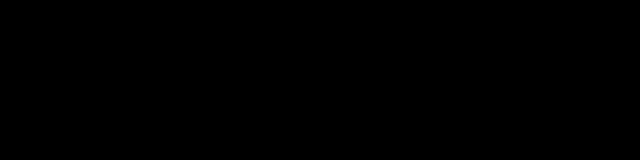
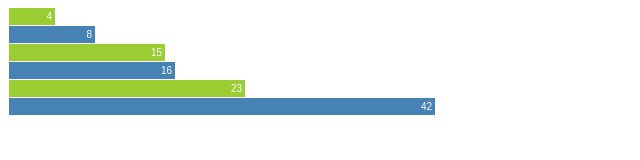
Before and after one commit to ArthurFoucher/d3-playground, a plain HTML site: page index.html in a window 1280 px wide. Shown: the whole page, without its empty margins (0-640 px from the left). Drawn offline with nearby package versions, Linux system fonts and the light colour scheme.

Commit message:
Draw bar chart

```diff
--- /dev/null
+++ b/index.css
@@ -0,0 +1,19 @@
+.chart div {
+  display: block;
+  font: 10px sans-serif;
+  background-color: steelblue;
+  text-align: right;
+  padding: 3px;
+  margin: 1px;
+  color: white;
+}
+
+.chart span {
+  display: block;
+  font: 10px sans-serif;
+  background-color: yellowgreen;
+  text-align: right;
+  padding: 3px;
+  margin: 1px;
+  color: white;
+}
--- a/index.html
+++ b/index.html
@@ -6,6 +6,7 @@
     <meta http-equiv="X-UA-Compatible" content="ie=edge" />
     <title>Document</title>
     <script src="https://d3js.org/d3.v5.min.js"></script>
+    <link href="./index.css" rel="stylesheet"></link>
   </head>
   <body></body>
   <script src="./index.js"></script>
--- a/index.js
+++ b/index.js
@@ -1,3 +1,13 @@
+var chartData = [4, 8, 15, 16, 23, 42];
+
 d3.select('body')
-  .style('color', 'white')
-  .style('background-color', 'black');
+  .append('div')
+  .attr('class', 'chart')
+  .selectAll('div')
+  .data(chartData)
+  .enter()
+  .append((d, i) =>
+    i % 2 ? document.createElement('div') : document.createElement('span')
+  )
+  .style('width', d => `${d * 10}px`)
+  .text(d => d);
```
